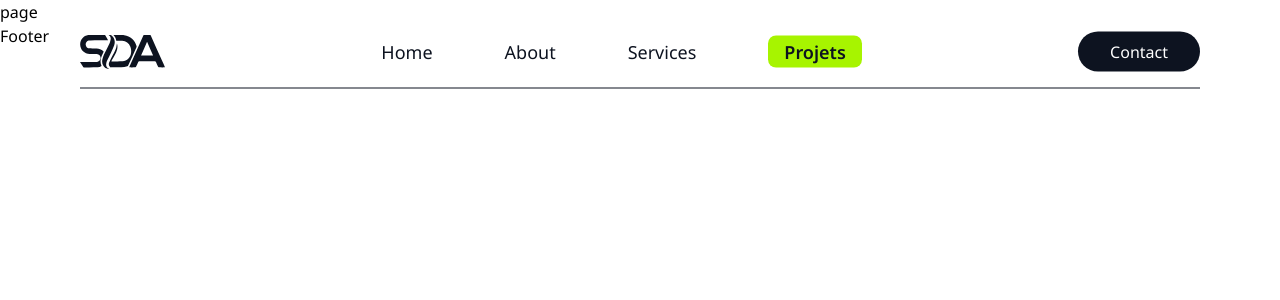
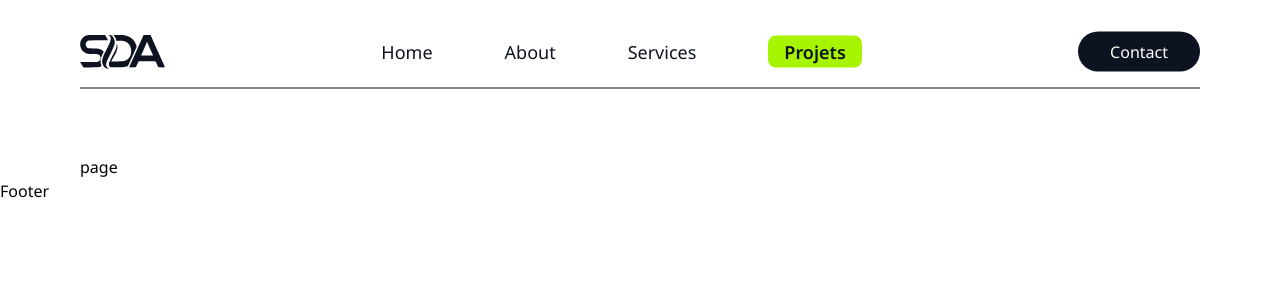
Before and after one commit to TeddyMedjio/scarfacedigitalagency, a Next.js app: page /projets in a window 1280 px wide. Shown: the top 300 px of the page. Built offline with nearby package versions, Linux system fonts and the light colour scheme.

Commit message:
good well

```diff
--- a/app/about/page.tsx
+++ b/app/about/page.tsx
@@ -7,7 +7,7 @@ export const metadata: Metadata = {
 const page = () => {
   return (
     <>
-      <div className="max-container padding-container pt-[185px]">
+      <div className="max-container padding-container pt-[120px] lg:pt-[155px]">
         <h1 className="text-blu-50 extra-desk font-header">
           where great ideas
         </h1>
--- a/app/projets/page.tsx
+++ b/app/projets/page.tsx
@@ -5,7 +5,11 @@ export const metadata: Metadata = {
 };
 
 const page = () => {
-  return <div>page</div>;
+  return (
+    <div className="max-container padding-container pt-[120px] lg:pt-[155px]">
+      page
+    </div>
+  );
 };
 
 export default page;
--- a/components/Hero.tsx
+++ b/components/Hero.tsx
@@ -5,7 +5,7 @@ const Hero = () => {
     <div>
       {" "}
       <main className=" bg-green-50">
-        <div className="max-container padding-container pt-[155px]">
+        <div className="max-container padding-container pt-[120px] lg:pt-[155px]">
           <div className="flex flex-col lg:flex-row lg:items-center relative">
             <Image
               className="hidden md:block rounded-tl-lg rounded-tr-[100px] rounded-bl-[4px] rounded-br-[4px] lg:absolute"
```
